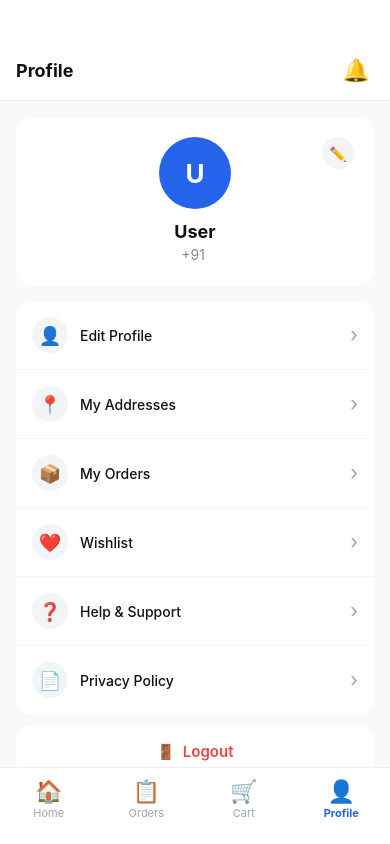
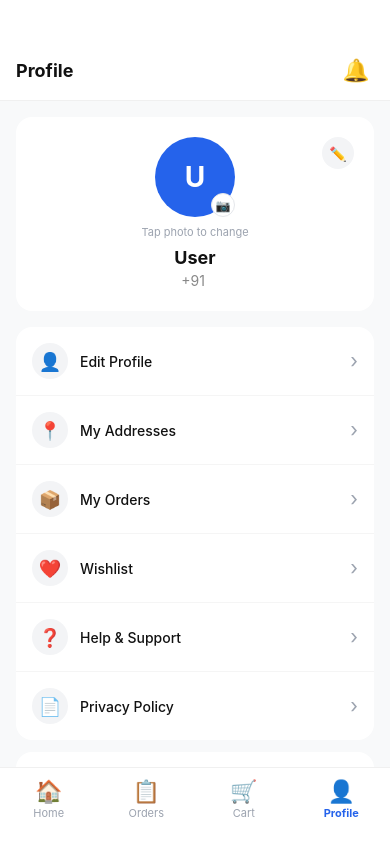
Before and after one commit to sravanipottipati/oorucart_frontend, a React Native app: screen /Profile in a window 390 px wide. Built offline with nearby package versions, Linux system fonts and the light colour scheme.

Commit message:
Feature: Profile photo upload - Session 10

```diff
--- a/src/screens/buyer/ProfileScreen.js
+++ b/src/screens/buyer/ProfileScreen.js
@@ -1,11 +1,16 @@
-import React from 'react';
+import React, { useState } from 'react';
 import {
-  View, Text, TouchableOpacity, StyleSheet, ScrollView,
+  View, Text, TouchableOpacity, StyleSheet,
+  ScrollView, Alert, ActivityIndicator, Image,
 } from 'react-native';
+import * as ImagePicker from 'expo-image-picker';
+import AsyncStorage from '@react-native-async-storage/async-storage';
 import { useAuth } from '../../context/AuthContext';
+import client from '../../api/client';
 
 export default function ProfileScreen({ navigation }) {
-  const { user, logout } = useAuth();
+  const { user, logout, setUser } = useAuth();
+  const [uploading, setUploading] = useState(false);
 
   const initials = user?.full_name
     ? user.full_name.split(' ').map(n => n[0]).join('').toUpperCase().slice(0, 2)
@@ -16,13 +21,123 @@ export default function ProfileScreen({ navigation }) {
     navigation.replace('Login');
   };
 
+  // ── Profile Photo Upload ───────────────────────────────────────────────────
+  const handlePhotoUpload = async () => {
+    Alert.alert(
+      'Profile Photo',
+      'Choose an option',
+      [
+        { text: 'Camera',       onPress: () => pickImage('camera')  },
+        { text: 'Gallery',      onPress: () => pickImage('gallery') },
+        user?.photo_url
+          ? { text: 'Remove Photo', onPress: removePhoto, style: 'destructive' }
+          : null,
+        { text: 'Cancel', style: 'cancel' },
+      ].filter(Boolean)
+    );
+  };
+
+  const pickImage = async (source) => {
+    try {
+      // Request permission
+      if (source === 'camera') {
+        const { status } = await ImagePicker.requestCameraPermissionsAsync();
+        if (status !== 'granted') {
+          Alert.alert('Permission needed', 'Camera permission is required');
+          return;
+        }
+      } else {
+        const { status } = await ImagePicker.requestMediaLibraryPermissionsAsync();
+        if (status !== 'granted') {
+          Alert.alert('Permission needed', 'Gallery permission is required');
+          return;
+        }
+      }
+
+      // Launch picker
+      const result = source === 'camera'
+        ? await ImagePicker.launchCameraAsync({
+            allowsEditing: true,
+            aspect:        [1, 1],
+            quality:       0.7,
+          })
+        : await ImagePicker.launchImageLibraryAsync({
+            mediaTypes:    ImagePicker.MediaTypeOptions.Images,
+            allowsEditing: true,
+            aspect:        [1, 1],
+            quality:       0.7,
+          });
+
+      if (result.canceled) return;
+
+      // Upload to backend
+      await uploadPhoto(result.assets[0]);
+
+    } catch (err) {
+      console.log('pickImage error:', err.message);
+      Alert.alert('Error', 'Could not pick image');
+    }
+  };
+
+  const uploadPhoto = async (imageAsset) => {
+    try {
+      setUploading(true);
+      const token = await AsyncStorage.getItem('access_token'); // ← FIXED
+
+      const formData = new FormData();
+      formData.append('photo', {
+        uri:  imageAsset.uri,
+        name: 'profile_photo.jpg',
+        type: 'image/jpeg',
+      });
+
+      const res = await client.post('/users/profile/photo/', formData, {
+        headers: {
+          Authorization:  `Bearer ${token}`,
+          'Content-Type': 'multipart/form-data',
+        },
+      });
+
+      // Update user in context + AsyncStorage
+      const updatedUser = { ...user, photo_url: res.data.photo_url };
+      setUser(updatedUser);
+      await AsyncStorage.setItem('user', JSON.stringify(updatedUser));
+
+      Alert.alert('✅ Success', 'Profile photo updated!');
+
+    } catch (err) {
+      console.log('uploadPhoto error:', err?.response?.data || err.message);
+      Alert.alert('Error', 'Could not upload photo. Please try again.');
+    } finally {
+      setUploading(false);
+    }
+  };
+
+  const removePhoto = async () => {
+    try {
+      setUploading(true);
+      const token = await AsyncStorage.getItem('access_token'); // ← FIXED
+      await client.delete('/users/profile/photo/', {
+        headers: { Authorization: `Bearer ${token}` },
+      });
+      const updatedUser = { ...user, photo_url: null };
+      setUser(updatedUser);
+      await AsyncStorage.setItem('user', JSON.stringify(updatedUser));
+      Alert.alert('✅ Done', 'Profile photo removed');
+    } catch (err) {
+      Alert.alert('Error', 'Could not remove photo');
+    } finally {
+      setUploading(false);
+    }
+  };
+
   const menuItems = [
     { icon: '👤', label: 'Edit Profile',   screen: 'EditProfile' },
-    { icon: '📍', label: 'My Addresses',   screen: 'Address' },
-    { icon: '📦', label: 'My Orders',      screen: 'MyOrders' },
-    { icon: '❤️',  label: 'Wishlist',       screen: 'Wishlist' },
+    { icon: '📍', label: 'My Addresses',   screen: 'Address'     },
+    { icon: '📦', label: 'My Orders',      screen: 'MyOrders'    },
+    { icon: '❤️',  label: 'Wishlist',       screen: 'Wishlist'    },
     { icon: '❓', label: 'Help & Support', screen: 'HelpSupport' },
-    { icon: '📄', label: 'Privacy Policy', screen: null },
+    { icon: '📄', label: 'Privacy Policy', screen: null          },
   ];
 
   return (
@@ -44,9 +159,40 @@ export default function ProfileScreen({ navigation }) {
         {/* Profile Card */}
         <View style={styles.profileCard}>
           <View style={styles.avatarRow}>
-            <View style={styles.avatar}>
-              <Text style={styles.avatarText}>{initials}</Text>
-            </View>
+
+            {/* Avatar — photo or initials */}
+            <TouchableOpacity onPress={handlePhotoUpload} disabled={uploading}>
+              {user?.photo_url ? (
+                <View style={styles.avatarWrapper}>
+                  <Image
+                    source={{ uri: user.photo_url }}
+                    style={styles.avatarImage}
+                  />
+                  {uploading && (
+                    <View style={styles.uploadingOverlay}>
+                      <ActivityIndicator color="#fff" />
+                    </View>
+                  )}
+                  <View style={styles.cameraIcon}>
+                    <Text style={styles.cameraIconText}>📷</Text>
+                  </View>
+                </View>
+              ) : (
+                <View style={styles.avatarWrapper}>
+                  <View style={styles.avatar}>
+                    {uploading
+                      ? <ActivityIndicator color="#fff" />
+                      : <Text style={styles.avatarText}>{initials}</Text>
+                    }
+                  </View>
+                  <View style={styles.cameraIcon}>
+                    <Text style={styles.cameraIconText}>📷</Text>
+                  </View>
+                </View>
+              )}
+            </TouchableOpacity>
+
+            {/* Edit button */}
             <TouchableOpacity
               style={styles.editIconBtn}
               onPress={() => navigation.navigate('EditProfile')}
@@ -54,9 +200,16 @@ export default function ProfileScreen({ navigation }) {
               <Text style={styles.editIcon}>✏️</Text>
             </TouchableOpacity>
           </View>
+
+          <Text style={styles.tapPhotoHint}>Tap photo to change</Text>
           <Text style={styles.userName}>{user?.full_name || 'User'}</Text>
           <Text style={styles.userPhone}>+91 {user?.phone_number || ''}</Text>
           {user?.email ? <Text style={styles.userEmail}>{user.email}</Text> : null}
+          {user?.town  ? (
+            <View style={styles.townBadge}>
+              <Text style={styles.townBadgeText}>📍 {user.town}</Text>
+            </View>
+          ) : null}
         </View>
 
         {/* Menu Items */}
@@ -87,7 +240,6 @@ export default function ProfileScreen({ navigation }) {
         </TouchableOpacity>
 
         <Text style={styles.version}>Shop2me v1.0.0</Text>
-
         <View style={{ height: 100 }} />
       </ScrollView>
 
@@ -130,28 +282,53 @@ const styles = StyleSheet.create({
     backgroundColor: '#fff', borderBottomWidth: 1, borderBottomColor: '#F0F0F0',
   },
   headerTitle: { fontSize: 18, fontWeight: 'bold', color: '#111' },
-  bellBtn: { width: 36, height: 36, justifyContent: 'center', alignItems: 'center' },
-  bellIcon: { fontSize: 22 },
+  bellBtn:     { width: 36, height: 36, justifyContent: 'center', alignItems: 'center' },
+  bellIcon:    { fontSize: 22 },
 
   profileCard: {
     backgroundColor: '#fff', margin: 16, borderRadius: 16,
     padding: 20, alignItems: 'center',
   },
-  avatarRow: { width: '100%', alignItems: 'center', marginBottom: 12 },
+  avatarRow: {
+    width: '100%', alignItems: 'center', marginBottom: 8, position: 'relative',
+  },
+  avatarWrapper: { position: 'relative' },
   avatar: {
-    width: 72, height: 72, borderRadius: 36,
+    width: 80, height: 80, borderRadius: 40,
     backgroundColor: '#2563EB', justifyContent: 'center', alignItems: 'center',
   },
-  avatarText: { color: '#fff', fontSize: 26, fontWeight: 'bold' },
+  avatarImage: {
+    width: 80, height: 80, borderRadius: 40,
+    borderWidth: 3, borderColor: '#E0E7FF',
+  },
+  uploadingOverlay: {
+    position: 'absolute', top: 0, left: 0, right: 0, bottom: 0,
+    borderRadius: 40, backgroundColor: 'rgba(0,0,0,0.4)',
+    justifyContent: 'center', alignItems: 'center',
+  },
+  cameraIcon: {
+    position: 'absolute', bottom: 0, right: 0,
+    backgroundColor: '#fff', borderRadius: 12,
+    width: 24, height: 24, justifyContent: 'center', alignItems: 'center',
+    borderWidth: 1, borderColor: '#E5E7EB',
+  },
+  cameraIconText: { fontSize: 12 },
+  avatarText:     { color: '#fff', fontSize: 28, fontWeight: 'bold' },
   editIconBtn: {
     position: 'absolute', right: 0, top: 0,
     width: 32, height: 32, borderRadius: 16,
     backgroundColor: '#F3F4F6', justifyContent: 'center', alignItems: 'center',
   },
-  editIcon: { fontSize: 14 },
-  userName: { fontSize: 18, fontWeight: 'bold', color: '#111', marginBottom: 4 },
-  userPhone: { fontSize: 14, color: '#888', marginBottom: 2 },
-  userEmail: { fontSize: 13, color: '#888' },
+  editIcon:     { fontSize: 14 },
+  tapPhotoHint: { fontSize: 11, color: '#9CA3AF', marginBottom: 8 },
+  userName:     { fontSize: 18, fontWeight: 'bold', color: '#111', marginBottom: 4 },
+  userPhone:    { fontSize: 14, color: '#888', marginBottom: 2 },
+  userEmail:    { fontSize: 13, color: '#888', marginBottom: 6 },
+  townBadge: {
+    backgroundColor: '#EFF6FF', borderRadius: 20,
+    paddingHorizontal: 12, paddingVertical: 4, marginTop: 4,
+  },
+  townBadgeText: { fontSize: 12, color: '#2563EB', fontWeight: '500' },
 
   menuCard: {
     backgroundColor: '#fff', marginHorizontal: 16,
@@ -162,12 +339,12 @@ const styles = StyleSheet.create({
     alignItems: 'center', padding: 16,
   },
   menuItemBorder: { borderBottomWidth: 1, borderBottomColor: '#F5F5F5' },
-  menuLeft: { flexDirection: 'row', alignItems: 'center', gap: 12 },
+  menuLeft:       { flexDirection: 'row', alignItems: 'center', gap: 12 },
   menuIconBox: {
     width: 36, height: 36, borderRadius: 18,
     backgroundColor: '#F3F4F6', justifyContent: 'center', alignItems: 'center',
   },
-  menuIcon: { fontSize: 18 },
+  menuIcon:  { fontSize: 18 },
   menuLabel: { fontSize: 14, color: '#111', fontWeight: '500' },
   menuArrow: { fontSize: 20, color: '#9CA3AF' },
 
@@ -176,7 +353,7 @@ const styles = StyleSheet.create({
     padding: 16, alignItems: 'center', marginBottom: 12,
   },
   logoutText: { fontSize: 15, color: '#EF4444', fontWeight: '600' },
-  version: { textAlign: 'center', fontSize: 12, color: '#9CA3AF', marginBottom: 8 },
+  version:    { textAlign: 'center', fontSize: 12, color: '#9CA3AF', marginBottom: 8 },
 
   bottomTab: {
     flexDirection: 'row', backgroundColor: '#fff',
@@ -184,8 +361,8 @@ const styles = StyleSheet.create({
     paddingBottom: 24, paddingTop: 10,
     position: 'absolute', bottom: 0, left: 0, right: 0,
   },
-  tabItem: { flex: 1, alignItems: 'center' },
-  tabIcon: { fontSize: 22, marginBottom: 2, color: '#9CA3AF' },
-  tabLabel: { fontSize: 11, color: '#9CA3AF' },
+  tabItem:        { flex: 1, alignItems: 'center' },
+  tabIcon:        { fontSize: 22, marginBottom: 2, color: '#9CA3AF' },
+  tabLabel:       { fontSize: 11, color: '#9CA3AF' },
   tabLabelActive: { fontSize: 11, color: '#2563EB', fontWeight: 'bold' },
 });
```
